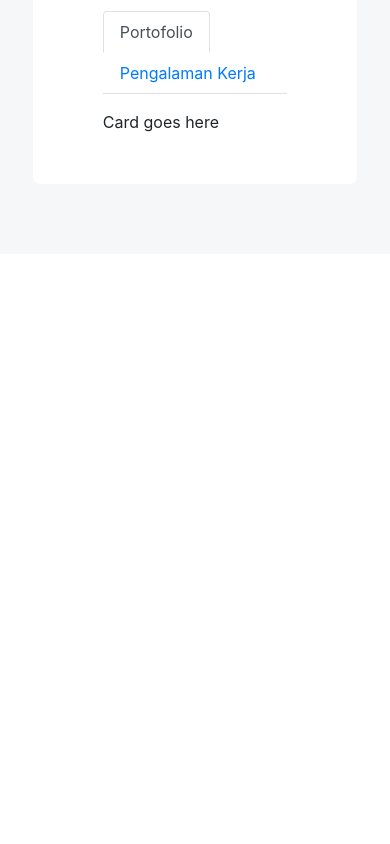
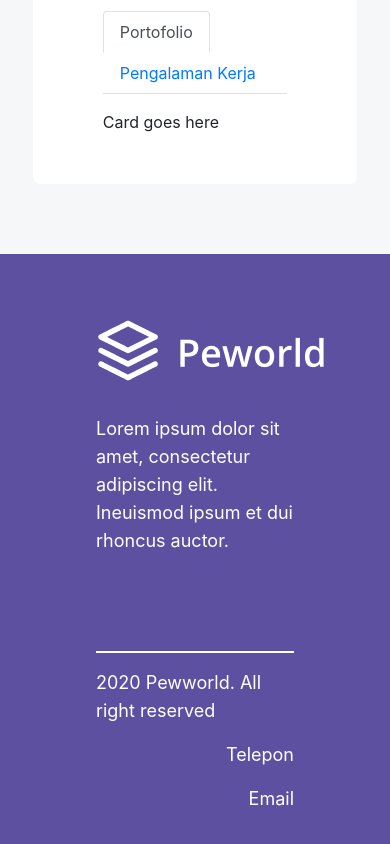
Before and after one commit to nurf21/Vacatech-Job-Hiring-Vue, a Vue app: page /profile in a window 390 px wide. Shown: the part 1422-2266 px from the top of the page. Before the commit the page ends 1676 px from the top, so only its background shows below. Built offline with nearby package versions, Linux system fonts and the light colour scheme.

Commit message:
finished unresponsive profile page

```diff
--- /dev/null
+++ b/src/components/_base/Footer.vue
@@ -0,0 +1,61 @@
+<template>
+  <b-row class="footer">
+    <b-col class="text-left">
+      <b-row class="brand">
+        <b-col>
+          <b-img :src="require('../../assets/logo/light.png')"></b-img>
+        </b-col>
+      </b-row>
+      <b-row class="description">
+        <b-col md="5">
+          <p>Lorem ipsum dolor sit amet, consectetur adipiscing elit. Ineuismod ipsum et dui rhoncus auctor.</p>
+        </b-col>
+      </b-row>
+      <b-row class="line">
+        <b-col md="12">
+          <hr />
+        </b-col>
+      </b-row>
+      <b-row class="contact">
+        <b-col md="4">
+          <p>2020 Pewworld. All right reserved</p>
+        </b-col>
+        <b-col md="2" offset-md="4" class="text-right">
+          <p>Telepon</p>
+        </b-col>
+        <b-col md="2" class="text-right">
+          <p>Email</p>
+        </b-col>
+      </b-row>
+    </b-col>
+  </b-row>
+</template>
+
+<style scoped>
+.footer {
+  padding: 4em 6em 2em 6em;
+  background-color: #5e50a1;
+}
+
+.footer .description {
+  padding: 2em 0em 4em 0em;
+}
+
+.footer p {
+  font-style: normal;
+  font-weight: normal;
+  font-size: 1.125rem;
+  line-height: 1.75rem;
+  color: #ffffff;
+}
+
+.footer hr {
+  border: 1px solid white;
+}
+</style>
+
+<script>
+export default {
+  name: 'Footer'
+}
+</script>
--- a/src/views/Profile.vue
+++ b/src/views/Profile.vue
@@ -117,7 +117,9 @@
       </div>
     </div>
 
-    <footer></footer>
+    <div class="footer">
+      <Footer />
+    </div>
   </div>
 </template>
 
@@ -215,15 +217,21 @@
   line-height: 56px;
   color: #1f2a36;
 }
+
+.footer {
+  overflow-x: hidden;
+}
 </style>
 
 <script>
 import Navbar from '../components/_base/NavigationBar'
+import Footer from '../components/_base/Footer'
 
 export default {
   name: 'Profile',
   components: {
-    Navbar
+    Navbar,
+    Footer
   },
   data() {
     return {}
```
